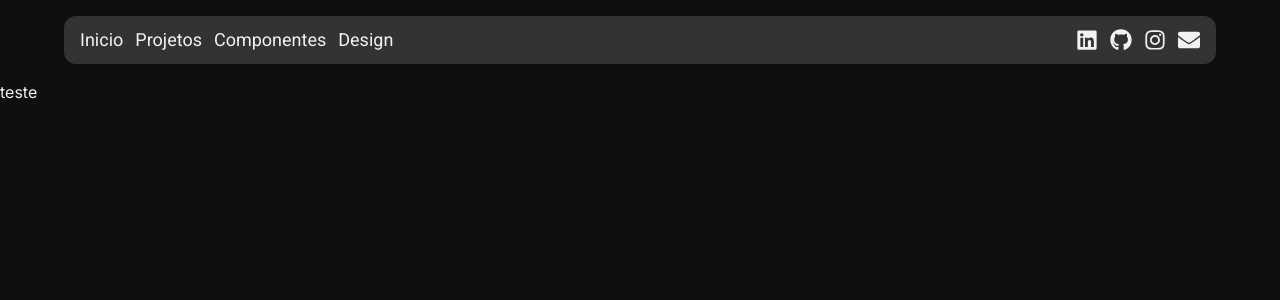
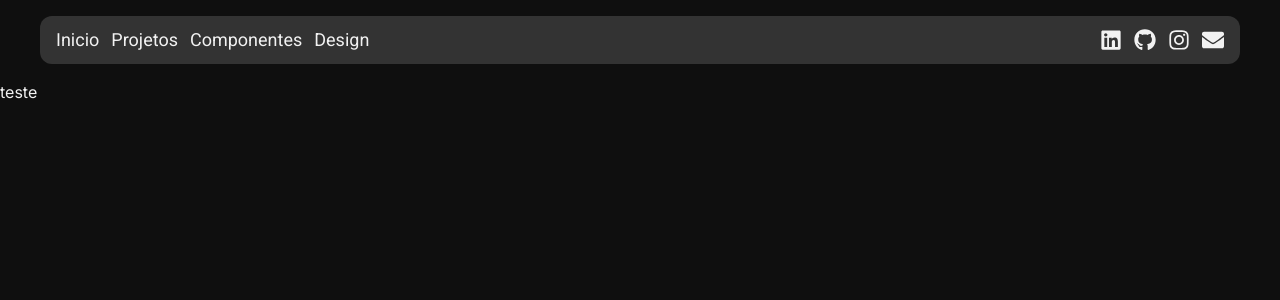
Before and after one commit to Felipecdc/me, a Next.js app: page / in a window 1280 px wide. Shown: the top 300 px of the page. Built offline with nearby package versions, Linux system fonts and the light colour scheme.

Commit message:
feat: add padding horizontal

```diff
--- a/app/_components/header.tsx
+++ b/app/_components/header.tsx
@@ -12,9 +12,9 @@ import { FaLinkedin, FaGithub, FaEnvelope, FaInstagram } from "react-icons/fa";
 
 const Header = () => {
   return (
-    <div className="flex w-full items-center justify-center py-4">
+    <div className="flex w-full items-center justify-center px-5 py-4">
       {/* MOBILE */}
-      <div className="flex h-10 w-[90%] items-center justify-between rounded-xl bg-card px-3 sm:hidden">
+      <div className="flex h-10 w-full items-center justify-between rounded-xl bg-card px-3 sm:hidden">
         <Link href={"/"} className="font-roboto font-bold">
           Felipe Castro
         </Link>
@@ -146,7 +146,7 @@ const Header = () => {
         </Sheet>
       </div>
       {/* DESKTOP */}
-      <div className="hidden h-12 w-[90%] max-w-[1200px] items-center justify-between rounded-xl bg-card px-4 sm:flex">
+      <div className="hidden h-12 w-full max-w-[1200px] items-center justify-between rounded-xl bg-card px-4 sm:flex">
         <div className="flex gap-3">
           <Link
             href={"/"}
```
